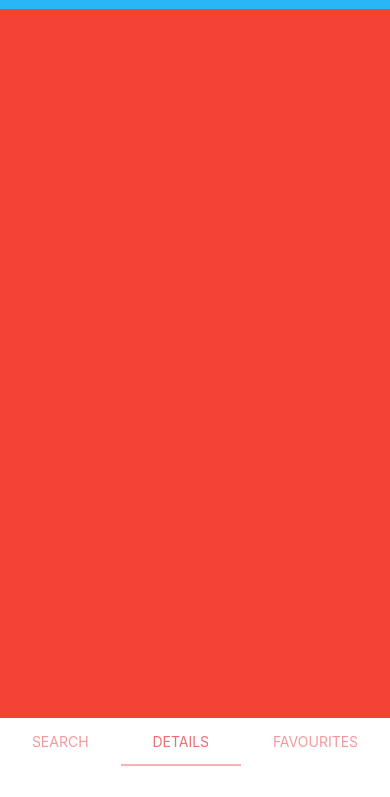
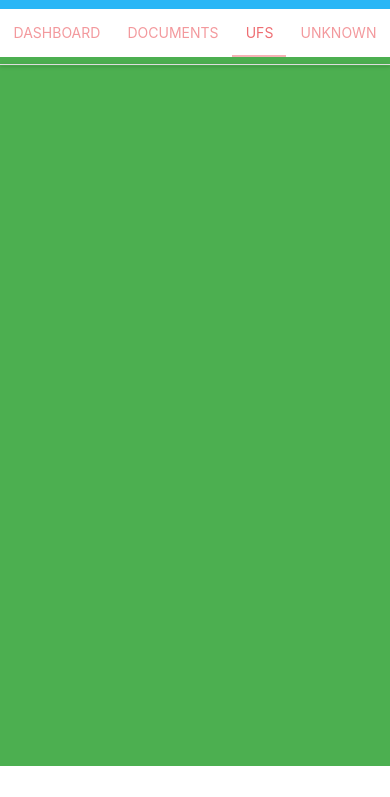
Before and after one commit to JesusSePe/materialapp, a website: page www/index.html in a window 390 px wide. Shown: the part 47-844 px from the top of the page. Drawn offline with nearby package versions, Linux system fonts and the light colour scheme; some packages are replaced by stand-ins of ours; some icons are missing.

Commit message:
Last day updates

```diff
--- a/www/index.html
+++ b/www/index.html
@@ -30,37 +30,65 @@
                 </div>
             </nav>
 
+
+            <!-- Sections bar-->
+            <ul id="tabs" class="tabs">
+                <li class="tab col s3 m3 l3 xl3"><a href="#swipe-1">Dashboard</a></li>
+                <li class="tab col s3 m3 l3 xl3"><a href="#swipe-2">Documents</a></li>
+                <li class="tab col s3 m3 l3 xl3"><a class="active" href="#swipe-3">UFs</a></li>
+                <li class="tab col s3 m3 l3 xl3"><a href="#swipe-4">Unknown</a></li>
+            </ul>
+
             <!-- Sections -->
-            <!-- Search section -->
-            <div id="test-swipe-1" class="col s12 blue">
-                <input type="text" id="searchbar" placeholder="artist name here">
-                <button id="searchbutton" class="btn waves-effect waves-light">Search</button>
-                <ul class="collection">
-
-                </ul>
+            <!-- Dashboard section -->
+            <div id="swipe-1" class="col s12 blue">
 
             </div>
 
-            <!-- Details section -->
-            <div id="test-swipe-2" class="col s12 red">
-                <div class="details"></div>
+            <!-- Documents section -->
+            <div id="swipe-2" class="col s12 red">
+
             </div>
 
-            <!-- Favourites section -->
-            <div id="test-swipe-3" class="col s12 green">Test 3</div>
+            <!-- UFs section -->
+            <div id="swipe-3" class="col s12 green">
+                <div>
+                    <ul class="collapsible">
+                        <!--<li>
+                            <div class="collapsible-header">MP1. Sistemes informàtics</div>
+                            <div class="collapsible-body">
+                                <div class="row">
+                                    <div class="col s6 m4">UF1. Instal·lació, configuració i explotació del sistema informàtic</div>
+                                    <div class="col s6 m4">UF2. Gestió de la informació i de recursos en una xarxa</div>
+                                    <div class="col s6 m4">UF3. Implantació de programari específic</div>
+                                </div>
+                            </div>
+                        </li>
+                        <li>
+                            <div class="collapsible-header">MP2. Base de dades</div>
+                            <div class="collapsible-body">
+                                <div class="row">
+                                    <div class="col s6 m4">UF1. Introducció a les bases de dades</div>
+                                    <div class="col s6 m4">UF2. Llenguatges SQL: DML i DDL</div>
+                                    <div class="col s6 m4">UF3. Implantació de programari específic</div>
+                                </div>
+                            </div>
+                        </li>-->
+                    </ul>
+                </div>
+            </div>
 
-            <!-- Sections bar-->
-            <ul id="tabs" class="tabs">
-                <li class="tab col s3"><a href="#test-swipe-1">Search</a></li>
-                <li class="tab col s3"><a class="active" href="#test-swipe-2">Details</a></li>
-                <li class="tab col s3"><a href="#test-swipe-3">Favourites</a></li>
-            </ul>
+            <!-- Unknown section -->
+            <div id="swipe-4" class="col s12 black">
+
+            </div>
 
 
         <!--  Scripts-->
         <script src="cordova.js"></script>
         <script src="https://code.jquery.com/jquery-2.1.1.min.js"></script>
         <script src="js/materialize.js"></script>
+        <script src="js/db.js"></script>
         <script src="js/init.js"></script>
 
     </body>
```
